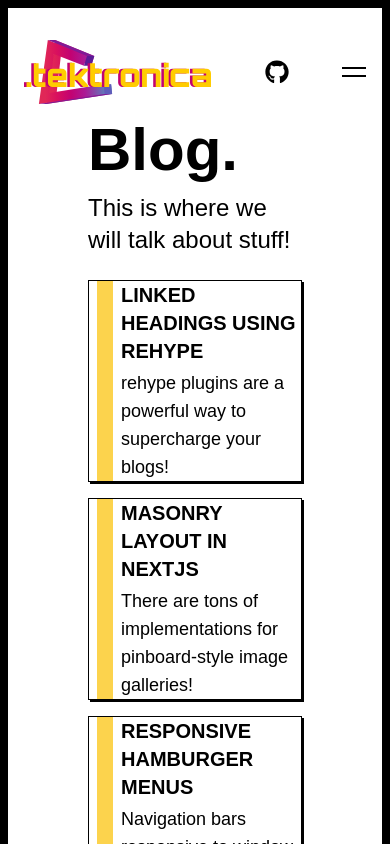
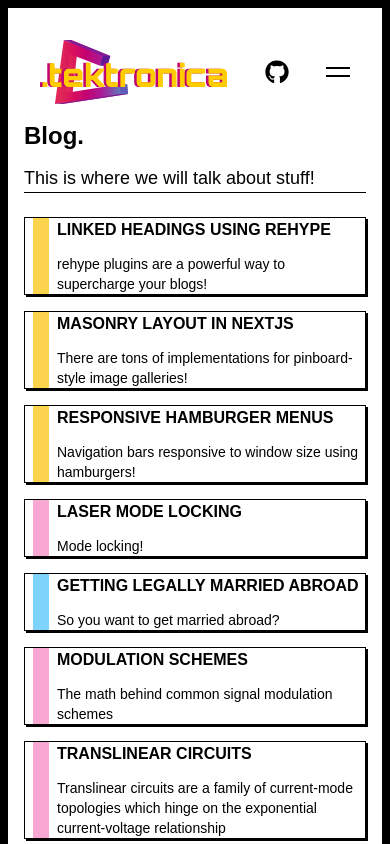
Before and after one commit to Tektronica/personal-website, a Next.js app: page /blog in a window 390 px wide. Shown: the top 844 px of the page. Built offline with nearby package versions, Linux system fonts and the light colour scheme; what @tailwindcss/typography would draw is missing.

Commit message:
implemented better mobile support with tailwind

```diff
--- a/components/Cards/GalleryCard/PreviewCard.js
+++ b/components/Cards/GalleryCard/PreviewCard.js
@@ -30,8 +30,8 @@
 
     return (
         <>
-            <div className="border border-black
-             transition duration-500 ease-in-out transform hover:-translate-y-1 hover:scale-110 hover-trigger">
+        <Link href={props.url}>
+            <div className="border border-black transition duration-500 ease-in-out transform hover:-translate-y-1 hover:scale-110 hover-trigger">
                 <ImageWithFallback
                     className="max-w-full h-auto md:h-48"
                     src={props.imgSrc}
@@ -50,10 +50,11 @@
                         <h3>{props.subtitle}</h3>
                     </div>
                     <div className="text-blue-600 hover:text-purple-500">
-                        <Link href={props.url}><a>View More...</a></Link>
+                        <a>View More...</a>
                     </div>
                 </div>
             </div>
+            </Link>
         </>
     );
 }
--- a/components/Cards/SlimCard/SlimCard.js
+++ b/components/Cards/SlimCard/SlimCard.js
@@ -28,16 +28,6 @@
 
     return (
         <>
-            {/* <a
-                href={ props.path }
-                className="p-6 mt-6 text-left border w-96 rounded-xl hover:text-blue-600 focus:text-blue-600"
-            >
-                <h3 className="text-2xl font-bold">{ props.label } &rarr;</h3>
-                <p className="mt-4 text-xl">
-                    { props.description }
-                </p>
-            </a> */}
-
             <Link href={props.path}>
                 <a
                     className="text-left w-full hover:text-blue-600 focus:text-blue-600"
@@ -53,8 +43,10 @@
                         <div className="flex pl-2 border cursor-pointer border-black bg-white box-shadow-black">
                             <div className={`flex-none w-4 mr-2 ${bgColor[color]}`}></div>
                             <div className="flex-grow ">
-                                <h3 className="uppercase text-xl font-bold">{props.label} </h3>
-                                <p className="mt-1 text-lg">
+                                <h3 className="uppercase text-md md:text-2xl font-bold">
+                                    {props.label}
+                                </h3>
+                                <p className="mt-1 mt-3 text-sm md:text-lg">
                                     {props.description}
                                 </p>
                             </div>
--- a/components/templates/Layout.js
+++ b/components/templates/Layout.js
@@ -6,7 +6,7 @@
     return (
         <div className="border-8 border-black bg-white">
 
-            <div className="container relative w-full mx-auto lg:container lg:px-4 xl:px-20 pt-5 mt-1 bg-white antialiased">
+            <div className="container relative w-full mx-auto lg:container px-4 lg:px-4 xl:px-20 pt-5 mt-1 bg-white antialiased">
 
                 <Navbar />
 
--- a/lib/metars.js
+++ b/lib/metars.js
@@ -3,7 +3,7 @@
 
     return (
             <div className="mb-6 w-full text-right bg-black">
-                <div className="text-sm mr-3 text-right text-white">
+                <div className="truncate text-xs sm:text-sm ml-3 mr-3 text-right text-white">
                     <code>{ MetarsData }</code>
                 </div>
             </div>
--- a/pages/blog.js
+++ b/pages/blog.js
@@ -11,12 +11,12 @@
                 <link rel="icon" href="/favicon.ico" />
             </Head>
 
-            <main className="flex flex-col items-left justify-top w-full flex-1 px-20 text-left">
-                <h1 className="text-6xl font-bold">
+            <main className="flex flex-col items-left justify-top w-full flex-1 text-left">
+                <h1 className="text-2xl md:text-6xl font-bold">
                     Blog.
                 </h1>
 
-                <p className="mt-3 text-2xl">
+                <p className="mt-3 text-lg md:text-2xl border-b border-black">
                     This is where we will talk about stuff!
                 </p>
                 <div className="flex flex-wrap gap-4 items-center  mt-6 sm:w-full">
--- a/pages/gallery.js
+++ b/pages/gallery.js
@@ -13,11 +13,11 @@
                 <link rel="icon" href="/favicon.ico" />
             </Head>
 
-            <main className="flex flex-col items-left justify-top w-full flex-1 px-20 text-left">
-                <h1 className="text-6xl font-bold">
+            <main className="flex flex-col items-left justify-top w-full flex-1 text-left">
+                <h1 className="text-2xl md:text-6xl font-bold">
                     Gallery.
                 </h1>
-                <div className='pt-2 flex flex-wrap gap-4'>
+                <div className='pt-2 flex flex-wrap gap-4 justify-center sm:justify-start'>
                     {albums.map(album => (
                         <div key={album._id}>
                             <PreviewCard
--- a/pages/index.js
+++ b/pages/index.js
@@ -17,15 +17,15 @@
       <main className="flex flex-col items-left justify-top w-full flex-1 text-left">
         <MetarsStrip MetarsData={Object.values(metarsData)[0]} />
 
-        <h1 className="text-6xl font-bold">
+        <h1 className="text-2xl md:text-6xl font-bold">
           Welcome!
         </h1>
 
-        <p className="mt-3 text-2xl border-b border-black">
+        <p className="mt-3 text-lg md:text-2xl border-b border-black">
           To the Adventures of Ryan & Jessie
         </p>
         <div className="border-b border-black">
-          <div className="pb-2 mt-3 text-justify">
+          <div className="pb-2 mt-3 text-sm sm:text-lg text-justify">
             <p>
               At some point we’ll come up with a clever name for this website, but for now, fellow website-tester, consider yourself part of the “in” crowd who gets to see and appreciate a work-in-progress.  At the moment, we hope you will enjoy viewing our Iceland Elopement Gallery as well as an assortment of other photos documenting our Honeymoon adventure through Iceland.  We’re slowly adding more and more to this collection, including some writing about our adventures (journal style), and some handy maps to give context to where we trekked and where some of these photos were taken!
               <br /><br />
--- a/pages/posts/[id].js
+++ b/pages/posts/[id].js
@@ -71,7 +71,7 @@
       <Head>
         <title>{frontMatter.title}</title>
       </Head>
-      <article className="md:pl-36 md:pr-36 prose max-w-none text-justify">
+      <article className="md:pl-36 md:pr-36 prose md:prose-lg max-w-none text-justify">
         <h1 className="">{frontMatter.title}</h1>
         <div className="">
           <Date dateString={frontMatter.date} />
--- a/tailwind.config.js
+++ b/tailwind.config.js
@@ -46,16 +46,24 @@
               marginTop: '0px',
               marginBottom: '4px',
               zIndex: '300',
+              fontSize: theme('fontSize.2xl')
+            },
 
-            },
             h2: {
               display: 'flex',
               color: theme('colors.gray.800'),
               textTransform: 'uppercase',
               marginTop: '16px',
               marginBottom: '0px',
+              fontSize: theme('fontSize.lg'),
+              base: {
+                fontSize: theme('fontSize.4xl'),
+              }
+            },
+            p: {
+              fontSize: theme('fontSize.sm')
+            },
 
-            },
             h3: {
               color: theme('colors.gray.800'),
             },
@@ -71,6 +79,51 @@
             },
           },
         },
+
+        lg: {
+          css: {
+            color: theme('colors.gray.700'),
+            h1: {
+              color: theme('colors.pink.500'),
+              background: 'white',
+              position: 'sticky',
+              top: '0',
+              borderBottom: 'solid black',
+              paddingTop: '8px',
+              marginTop: '0px',
+              marginBottom: '4px',
+              zIndex: '300',
+              fontSize: theme('fontSize.4xl')
+            },
+
+            h2: {
+              display: 'flex',
+              color: theme('colors.gray.800'),
+              textTransform: 'uppercase',
+              marginTop: '16px',
+              marginBottom: '0px',
+              fontSize: theme('fontSize.2xl'),
+            },
+            p: {
+              fontSize: theme('fontSize.lg')
+            },
+
+            h3: {
+              color: theme('colors.gray.800'),
+            },
+            strong: {
+              color: theme('colors.gray.800'),
+            },
+            a: {
+              textDecoration: 'no-underline',
+              color: theme('colors.sapphire'),
+              '&:hover': {
+                color: theme('colors.palatinate')
+              },
+            },
+          },
+        },
+
       })
     }
   },
@@ -82,18 +135,3 @@
     // ...
   ],
 }
-
-  // Head,
-  // h1: (props) =>
-  //   <h1
-  //     style={{ zIndex: "300", color: "red" }}
-  //     className={"text-5xl font-bold sticky top-0 bg-white pt-4 border-b-4 border-black text-left uppercase"}>
-  //     {props.children}
-  //   </h1>,
-
-  // h2: (props) =>
-  //   <h2
-  //     style={{ color: "black" }}
-  //     className={"text-xl font-bold pt-4 bg-white"}>
-  //     {props.children}
-  //   </h2>,
```
Also changed, not shown: pages/about.js (+5 -5 lines).
